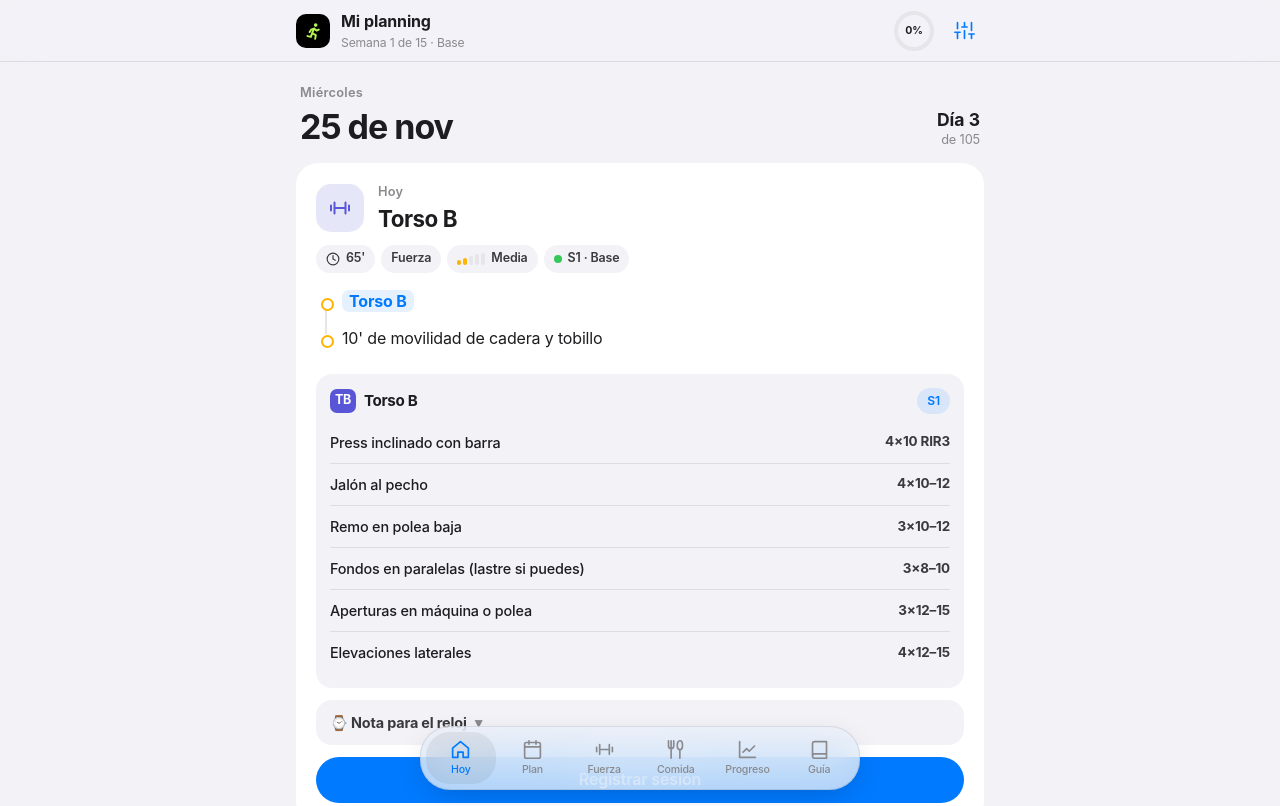
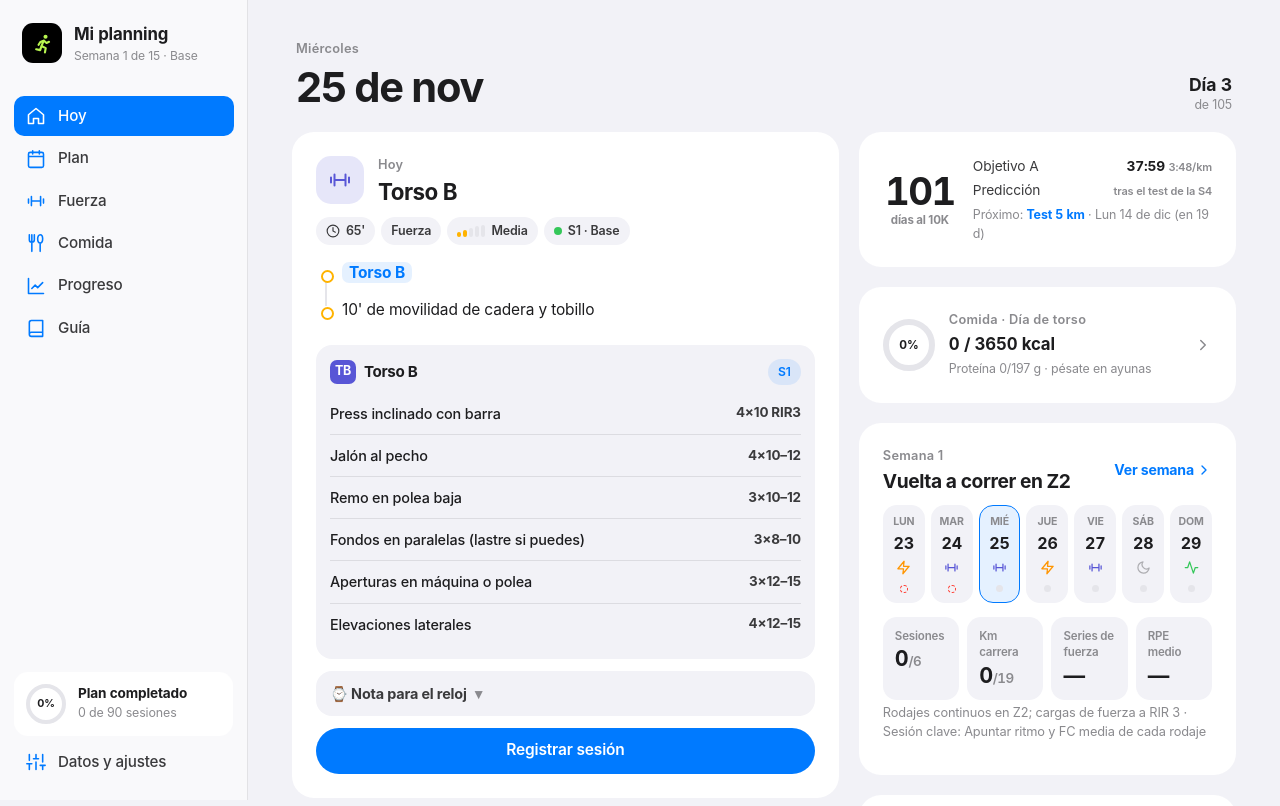
Before and after one commit to christianvr57-jpg/mi-planning, a plain HTML site: page index.html in a window 1280 px wide. Shown: the top 806 px of the page. Drawn offline with Linux system fonts and the light colour scheme.

Commit message:
Versión de escritorio: barra lateral y contenido a dos columnas
Co-Authored-By: Claude Opus 5.5 <noreply@anthropic.com>

```diff
--- a/css/styles.css
+++ b/css/styles.css
@@ -715,3 +715,87 @@ output { background: var(--accent); font-weight: 700; }
 .danger-zone { border: 0; }
 .wh-top h1 { font-weight: 700; letter-spacing: -.03em; }
 .bigring b, .kcal-ring b, .goal-card b, .rc-days b, .wh-ring span, .ringbtn span, .scard-day b, .nm-ring span { font-weight: 700; }
+
+/* ============ Escritorio (≥ 1024 px): barra lateral + contenido a dos columnas ============ */
+.side-only { display: none; }
+@media (min-width: 1024px) {
+  :root { --side: 248px; }
+  body { padding-bottom: 0; font-size: 15.5px; }
+
+  /* Barra lateral: la cabecera se convierte en columna fija a la izquierda */
+  .topbar {
+    position: fixed; top: 0; left: 0; bottom: 0; width: var(--side); z-index: 30;
+    flex-direction: column; align-items: stretch; gap: 6px;
+    padding: 22px 14px 18px; border-bottom: 0; border-right: .5px solid var(--border);
+    background: color-mix(in srgb, var(--surface) 55%, var(--bg));
+  }
+  .brand { flex: 0 0 auto; padding: 0 8px 18px; gap: 12px; }
+  .brand b { font-size: 1.05rem; }
+  .logo { width: 40px; height: 40px; border-radius: 11px; }
+  .logo svg { width: 25px; height: 25px; }
+
+  /* Pestañas: lista vertical dentro de la barra lateral */
+  .tabbar {
+    position: fixed; top: 96px; left: 14px; bottom: auto; transform: none; z-index: 31;
+    width: calc(var(--side) - 28px); flex-direction: column; gap: 2px; padding: 0;
+    background: none; border: 0; border-radius: 0; box-shadow: none; backdrop-filter: none; -webkit-backdrop-filter: none;
+  }
+  .tabbar a { flex-direction: row; justify-content: flex-start; gap: 12px; padding: 9px 12px; font-size: .95rem; font-weight: 500; color: var(--text-2); border-radius: 10px; }
+  .tabbar a svg { width: 20px; height: 20px; color: var(--accent); }
+  .tabbar a:hover { background: color-mix(in srgb, var(--text) 5%, transparent); }
+  .tabbar a.on { background: var(--accent); color: #fff; }
+  .tabbar a.on svg { color: #fff; }
+
+  /* Pie de la barra lateral: progreso del plan y ajustes */
+  .side-only { display: block; }
+  .ringbtn { margin-top: auto; width: auto; height: auto; display: flex; align-items: center; gap: 12px; padding: 12px; border-radius: 14px; background: var(--surface); color: var(--text); }
+  .ringbtn > span { position: absolute; inset: auto; left: 12px; top: 12px; width: 40px; height: 40px; }
+  .ringbtn em { font-style: normal; line-height: 1.25; }
+  .ringbtn em b { display: block; font-size: .85rem; }
+  .ringbtn em small { color: var(--muted); font-size: .78rem; }
+  .iconbtn { width: auto; height: auto; justify-content: flex-start; display: flex; align-items: center; gap: 12px; padding: 9px 12px; border-radius: 10px; color: var(--text-2); font-size: .95rem; font-weight: 500; text-decoration: none; }
+  .iconbtn svg { color: var(--accent); width: 20px; height: 20px; }
+  .iconbtn:hover { background: color-mix(in srgb, var(--text) 5%, transparent); }
+  .iconbtn.on { background: var(--accent); color: #fff; }
+  .iconbtn.on svg { color: #fff; }
+
+  /* Contenido */
+  .wrap { margin-left: var(--side); max-width: 1240px; padding: 36px 44px 64px; display: grid; grid-template-columns: minmax(0, 1fr) minmax(0, 1fr); gap: 20px; align-items: start; }
+  .wrap > * { grid-column: 1 / -1; min-width: 0; }
+  @media (min-width: 1500px) { .wrap { margin-left: calc(var(--side) + (100vw - var(--side) - 1240px) / 2); } }
+  .display { font-size: 2.6rem; }
+  .card, .hero, .weekhead { padding: 24px; }
+  .toast { bottom: 28px; left: calc(50% + var(--side) / 2); }
+  a.card:hover, .scard:hover { background: color-mix(in srgb, var(--text) 3%, var(--surface)); }
+  .scard { transition: background .15s; }
+
+  /* Hoy: sesión a la izquierda, resto a la derecha */
+  .wrap[data-view="hoy"] { grid-template-columns: minmax(0, 1.45fr) minmax(0, 1fr); grid-auto-flow: row dense; }
+  .wrap[data-view="hoy"] > * { grid-column: 2; }
+  .wrap[data-view="hoy"] > .greet { grid-column: 1 / -1; }
+  .wrap[data-view="hoy"] > .hero { grid-column: 1; grid-row: span 8; position: sticky; top: 28px; }
+
+  /* Plan: semana a la izquierda, días a la derecha */
+  .wrap[data-view="plan"] > .weekhead, .wrap[data-view="plan"] > .weekhead ~ .card { grid-column: 1; }
+  .wrap[data-view="plan"] > .list { grid-column: 2; grid-row: 2 / span 3; }
+  .wrap[data-view="plan"] { grid-auto-flow: row dense; }
+
+  /* Sesión: ficha fija a la izquierda, registro a la derecha */
+  .wrap[data-view="sesion"] { grid-template-columns: minmax(0, 1fr) minmax(0, 1.15fr); }
+  .wrap[data-view="sesion"] > .hero { grid-column: 1; position: sticky; top: 28px; }
+  .wrap[data-view="sesion"] > form { grid-column: 2; }
+
+  /* Pantallas de tarjetas: dos columnas tipo mosaico */
+  .wrap[data-view="fuerza"], .wrap[data-view="guia"], .wrap[data-view="datos"], .wrap[data-view="progreso"] { display: block; columns: 2; column-gap: 20px; }
+  .wrap[data-view="fuerza"] > *, .wrap[data-view="guia"] > *, .wrap[data-view="datos"] > *, .wrap[data-view="progreso"] > * { break-inside: avoid; margin: 0 0 20px; }
+  .wrap[data-view="nutricion"] > .card { grid-column: auto; align-self: stretch; }
+  .wrap[data-view="nutricion"] > .meal ~ .card:not(.meal) { grid-column: 1 / -1; }
+  .wrap[data-view="nutricion"] > .kcalcard { column-span: none; }
+  .wrap > .pagehead, .wrap > .pager, .wrap > .statgrid, .wrap > .kcalcard { column-span: all; }
+  .pagehead { padding: 0 4px 8px; }
+}
+@media (min-width: 1024px) and (max-width: 1199px) {
+  :root { --side: 216px; }
+  .wrap { padding: 28px 28px 56px; }
+  .wrap[data-view="hoy"] { grid-template-columns: minmax(0, 1.25fr) minmax(0, 1fr); }
+}
--- a/js/app.js
+++ b/js/app.js
@@ -127,8 +127,8 @@
     $("#topbar").innerHTML = `
       <a class="brand" href="#/hoy"><span class="logo"><svg viewBox="0 0 512 512" style="stroke:#b8f550;stroke-width:44"><path d="M282 196 236 306M282 196 338 246 390 222M276 200 212 226 176 282M236 306 322 350 306 438M236 306 208 392 126 374"/><circle cx="318" cy="118" r="42" fill="#b8f550" stroke="none"/></svg></span>
         <span><b>Mi planning</b><small>Semana ${wn} de ${WEEKS.length} · ${PHASES[w.phase].name}</small></span></a>
-      <a class="ringbtn" href="#/progreso" title="Plan completado: ${o.done} de ${o.total} sesiones">${ring(o.pct)}<span>${o.pct}%</span></a>
-      <a class="iconbtn" href="#/datos" aria-label="Datos y copia de seguridad"><svg viewBox="0 0 24 24"><path d="M4 21v-7M4 10V3M12 21v-9M12 8V3M20 21v-5M20 12V3M1 14h6M9 8h6M17 16h6"/></svg></a>`;
+      <a class="ringbtn" href="#/progreso" title="Plan completado: ${o.done} de ${o.total} sesiones">${ring(o.pct)}<span>${o.pct}%</span><em class="side-only"><b>Plan completado</b><small>${o.done} de ${o.total} sesiones</small></em></a>
+      <a class="iconbtn ${active === "datos" ? "on" : ""}" href="#/datos" aria-label="Datos y copia de seguridad"><svg viewBox="0 0 24 24"><path d="M4 21v-7M4 10V3M12 21v-9M12 8V3M20 21v-5M20 12V3M1 14h6M9 8h6M17 16h6"/></svg><span class="side-only">Datos y ajustes</span></a>`;
     $("#tabbar").innerHTML = tabs.map(([k, l, d]) =>
       `<a href="#/${k}" class="${active === k ? "on" : ""}"><svg viewBox="0 0 24 24"><path d="${d}"/></svg><span>${l}</span></a>`).join("");
   }
@@ -1651,6 +1651,7 @@
   function route() {
     const [, view = "hoy", arg] = location.hash.split("/");
     header(view === "sesion" ? "plan" : view);
+    app.dataset.view = view;
     ({ hoy: viewHoy, plan: () => viewPlan(arg), sesion: () => viewSesion(arg), fuerza: () => viewFuerza(arg),
       nutricion: () => viewNutricion(arg), progreso: viewProgreso, guia: viewGuia, datos: viewDatos }[view] || viewHoy)();
   }
--- a/sw.js
+++ b/sw.js
@@ -1,5 +1,5 @@
 // Service worker: caché para uso sin conexión (network-first para que los cambios del plan lleguen al momento)
-const CACHE = "planning-v21";
+const CACHE = "planning-v22";
 const ASSETS = ["./", "index.html", "css/styles.css", "js/plan.js", "js/foods-db.js", "js/nutrition.js", "js/store.js", "js/strava.js", "js/app.js", "manifest.webmanifest", "icon.svg", "icon-192.png", "icon-180.png"];
 self.addEventListener("install", (e) => { e.waitUntil(caches.open(CACHE).then((c) => c.addAll(ASSETS))); self.skipWaiting(); });
 self.addEventListener("activate", (e) => { e.waitUntil(caches.keys().then((ks) => Promise.all(ks.filter((k) => k !== CACHE).map((k) => caches.delete(k))))); self.clients.claim(); });
```
